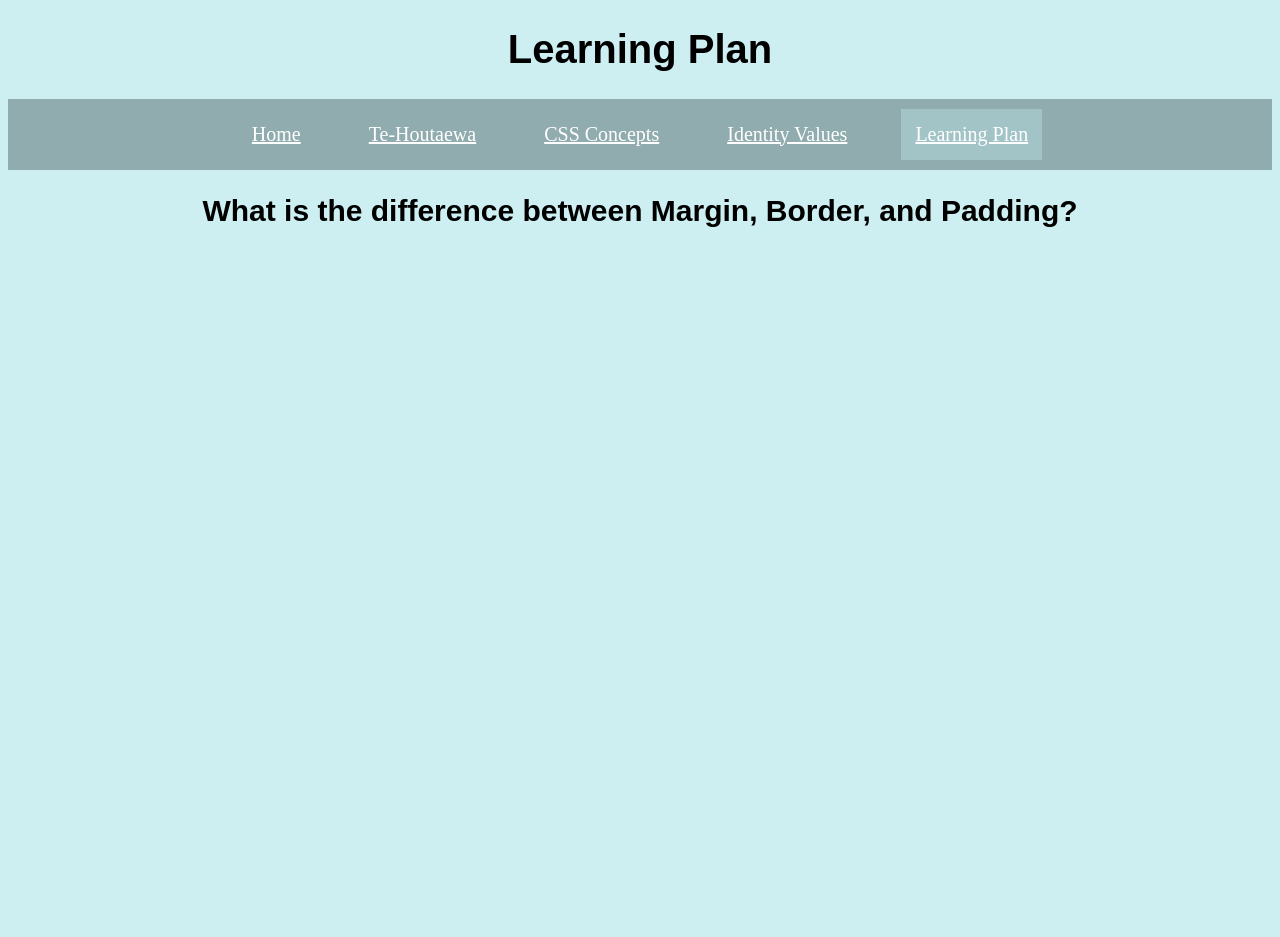
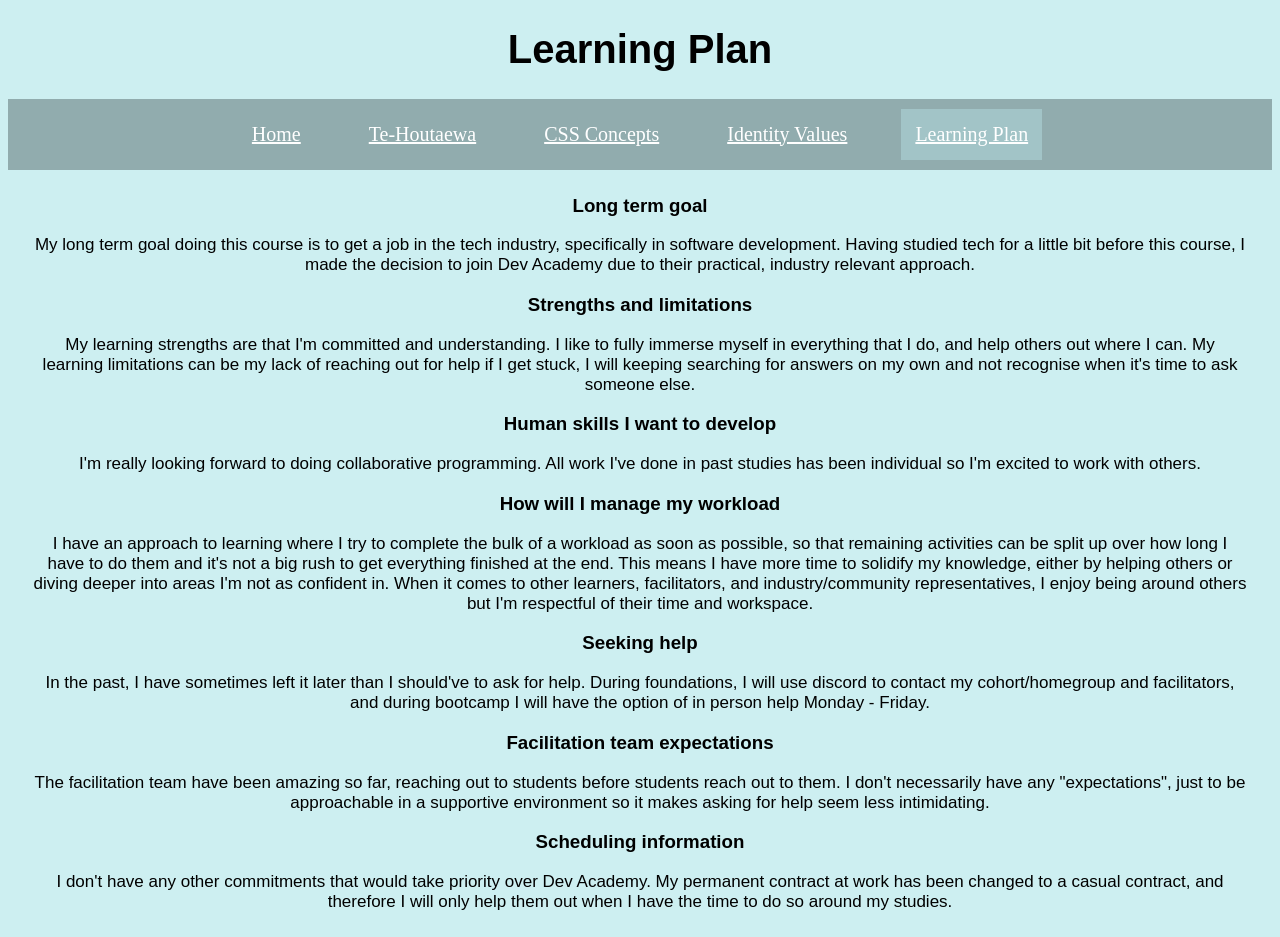
Before and after one commit to quinn-gibson/foundations-blog, a plain HTML site: page blog/learning-plan.html in a window 1280 px wide. Before the commit the page ends 800 px from the top, so only its background shows below. Drawn offline with Linux system fonts and the light colour scheme.

Commit message:
add learning plan content

```diff
--- a/blog/learning-plan.html
+++ b/blog/learning-plan.html
@@ -17,7 +17,46 @@
       <a href="learning-plan.html" class="active">Learning Plan</a>
     </div>
 
-    <h2>What is the difference between Margin, Border, and Padding?</h2>
+    <div id="learning-plan">
+    <h3>Long term goal</h3>
+    <p>My long term goal doing this course is to get a job in the tech industry, specifically in software development. Having studied
+      tech for a little bit before this course, I made the decision to join Dev Academy due to their practical, industry relevant approach.
+    </p>
+
+    <h3>Strengths and limitations</h3>
+    <p>My learning strengths are that I'm committed and understanding. I like to fully immerse myself in everything that I do, and help
+      others out where I can. My learning limitations can be my lack of reaching out for help if I get stuck, I will keeping searching for
+      answers on my own and not recognise when it's time to ask someone else.
+    </p>
+
+    <h3>Human skills I want to develop</h3>
+    <p>I'm really looking forward to doing collaborative programming. All work I've done in past studies has been individual so I'm excited
+      to work with others.
+    </p>
+
+    <h3>How will I manage my workload</h3>
+    <p>I have an approach to learning where I try to complete the bulk of a workload as soon as possible, so that remaining activities
+      can be split up over how long I have to do them and it's not a big rush to get everything finished at the end. This means I have more
+      time to solidify my knowledge, either by helping others or diving deeper into areas I'm not as confident in. When it comes to other
+      learners, facilitators, and industry/community representatives, I enjoy being around others but I'm respectful of their time and
+      workspace.
+    </p>
+
+    <h3>Seeking help</h3>
+    <p>In the past, I have sometimes left it later than I should've to ask for help. During foundations, I will use discord to contact
+      my cohort/homegroup and facilitators, and during bootcamp I will have the option of in person help Monday - Friday.
+    </p>
+
+    <h3>Facilitation team expectations</h3>
+    <p>The facilitation team have been amazing so far, reaching out to students before students reach out to them. I don't necessarily
+      have any "expectations", just to be approachable in a supportive environment so it makes asking for help seem less intimidating.
+    </p>
+
+    <h3>Scheduling information</h3>
+    <p>I don't have any other commitments that would take priority over Dev Academy. My permanent contract at work has been changed
+      to a casual contract, and therefore I will only help them out when I have the time to do so around my studies.
+    </p>
+    </div>
 
   </body>
 </html>
--- a/styles/main.css
+++ b/styles/main.css
@@ -87,3 +87,7 @@ p {
 #identity-values {
   margin: 25px;
 }
+
+#learning-plan {
+  margin: 25px;
+}
```
